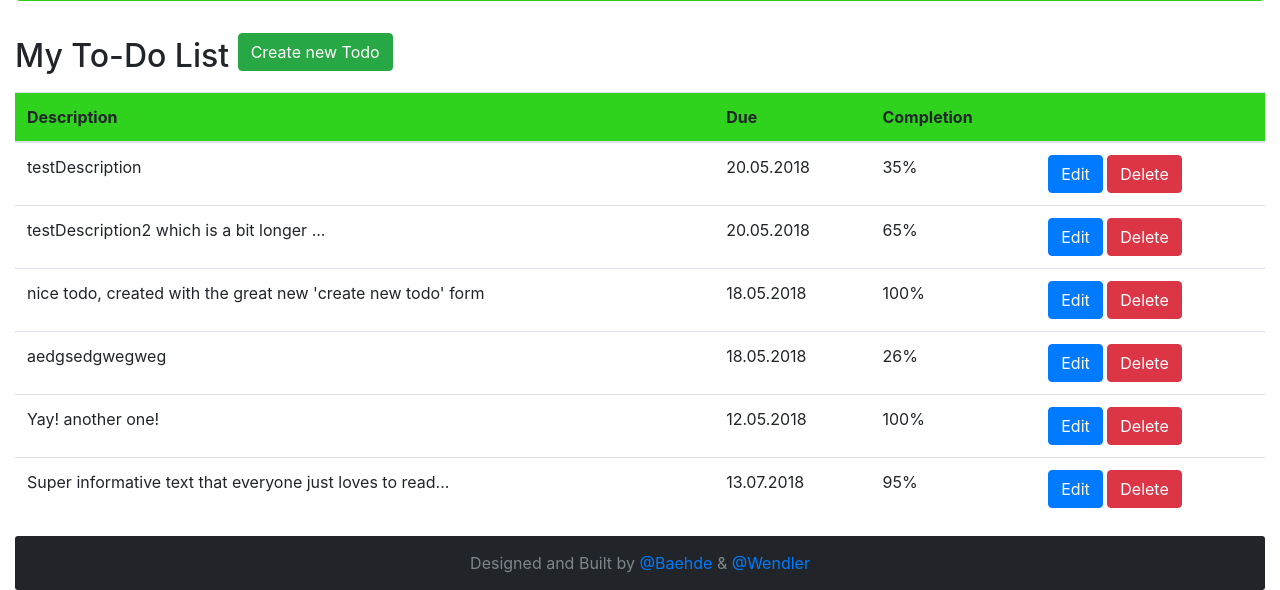
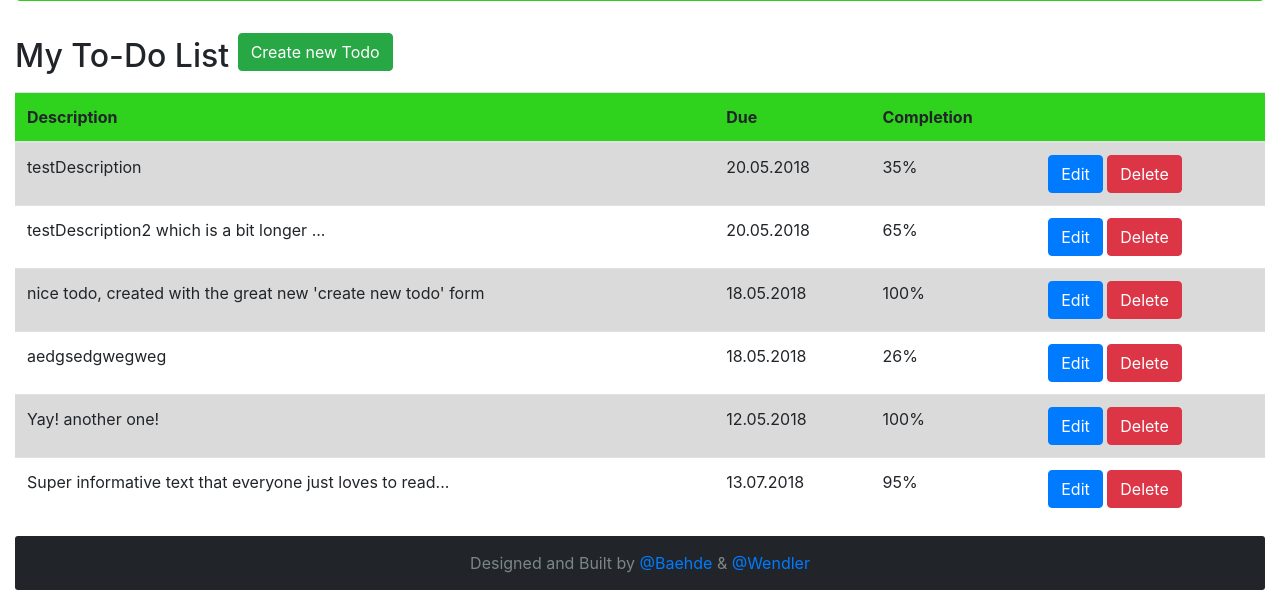
Before and after one commit to Pazifistin/SS18-PJSN2, a Django app: page /todoBoard/ in a window 1280 px wide. Shown: the part 422-1012 px from the top of the page. Run offline with Django 3.2, Linux system fonts and the light colour scheme; data comes from the database, SQL or seed files in the repository; both versions use the stored data as it was after the commit; some libraries are stand-ins or nearby versions.

Commit message:
todo list entries now alternate in brightness again

```diff
--- a/todoBoard/templates/todoBoard/index.html
+++ b/todoBoard/templates/todoBoard/index.html
@@ -74,7 +74,11 @@
                             </thead>
                             <tbody>
                             {% for todo in all_todos %}
+                                {% if forloop.counter0|divisibleby:2 %}
+                                <tr class="table-active">
+                                {% else %}
                                 <tr>
+                                {% endif %}
                                     <td>
                                         {{ todo.description }}
                                     </td>
```
Also changed, not shown: db.sqlite3.
